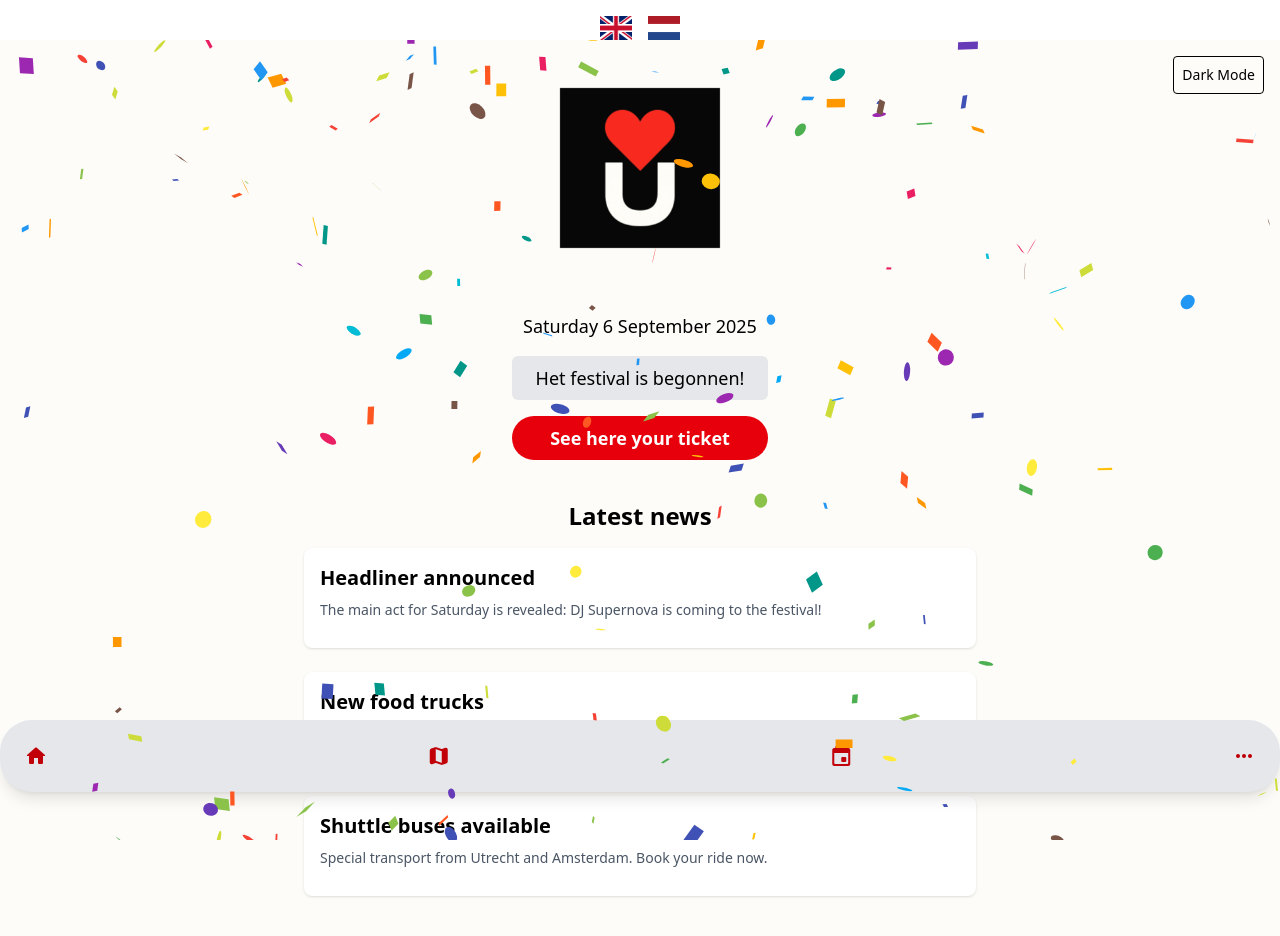
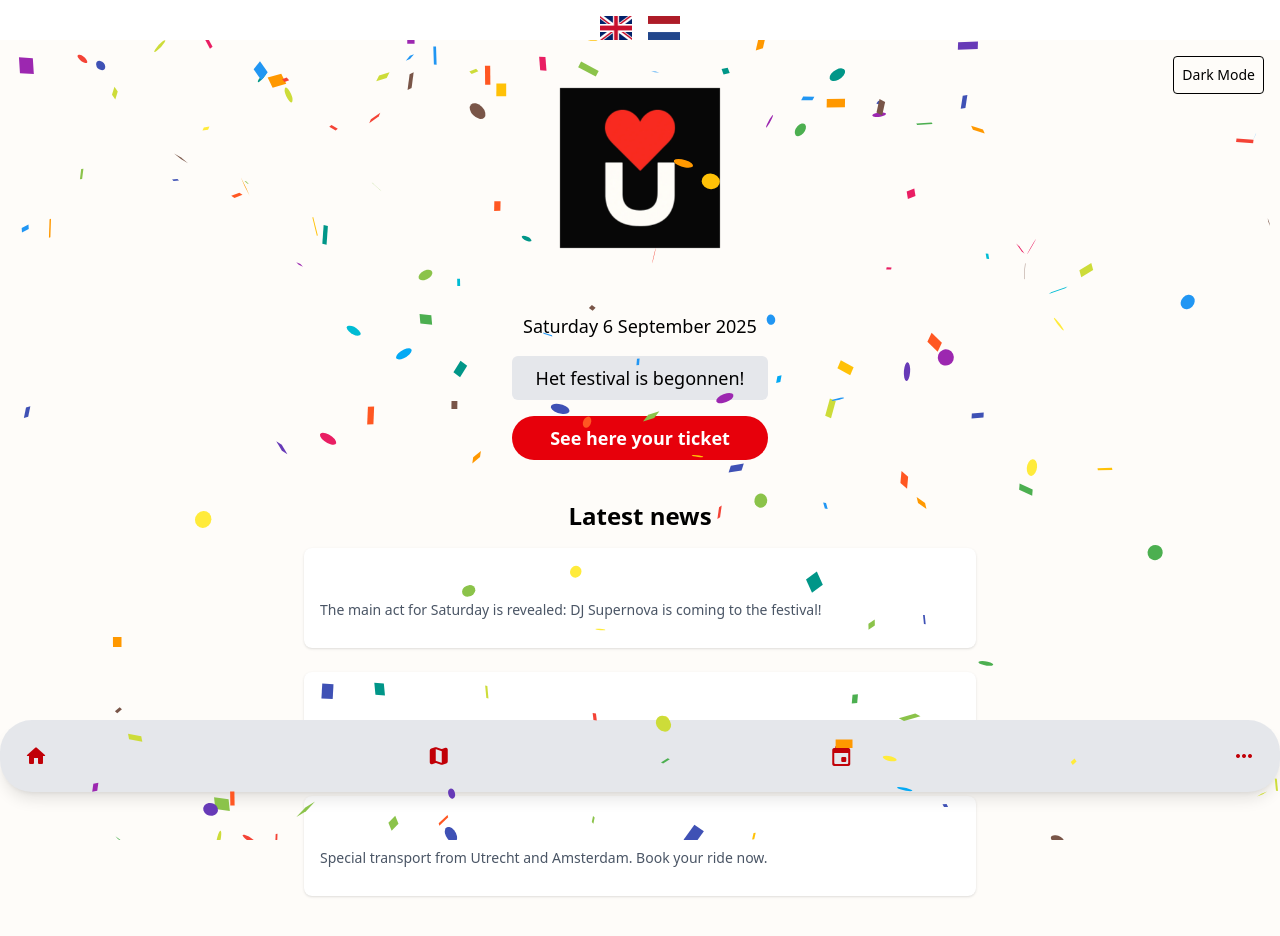
Before and after one commit to Markp33/love-u-festival, a React (Vite) app in the folder react/: page / in a window 1280 px wide. Shown: the top 936 px of the page. Built offline with nearby package versions, Linux system fonts and the light colour scheme.

Commit message:
home page improvements

```diff
--- a/react/src/pages/Home.jsx
+++ b/react/src/pages/Home.jsx
@@ -2,6 +2,7 @@ import React, { useEffect, useState } from "react";
 import LogoBlack from "../assets/LogoBlack.png";
 import { useTranslation } from "react-i18next";
 import Confetti from "react-confetti";
+import { Link } from "react-router"; // Add this import at the top
 
 export default function Home() {
   const [timeLeft, setTimeLeft] = useState(getTimeLeft());
@@ -64,20 +65,20 @@ export default function Home() {
           {t("news")}
         </h2>
 
-        <div className="bg-white dark:bg-gray-800 rounded-lg shadow p-4">
-          <h3 className="text-xl font-semibold mb-2">{t("news1_title")}</h3>
+        <Link to="/more" className="block bg-white dark:bg-gray-800 rounded-lg shadow p-4 hover:ring-2 hover:ring-red-400 transition">
+          <h3 className="text-xl font-semibold mb-2 text-white">{t("news1_title")}</h3>
           <p className="text-sm text-gray-600 dark:text-gray-300 mb-3">{t("news1_text")}</p>
-        </div>
+        </Link>
 
-        <div className="bg-white dark:bg-gray-800 rounded-lg shadow p-4">
-          <h3 className="text-xl font-semibold mb-2">{t("news2_title")}</h3>
+        <Link to="/more" className="block bg-white dark:bg-gray-800 rounded-lg shadow p-4 hover:ring-2 hover:ring-red-400 transition">
+          <h3 className="text-xl font-semibold mb-2 text-white">{t("news2_title")}</h3>
           <p className="text-sm text-gray-600 dark:text-gray-300 mb-3">{t("news2_text")}</p>
-        </div>
+        </Link>
 
-        <div className="bg-white dark:bg-gray-800 rounded-lg shadow p-4">
-          <h3 className="text-xl font-semibold mb-2">{t("news3_title")}</h3>
+        <Link to="/more" className="block bg-white dark:bg-gray-800 rounded-lg shadow p-4 hover:ring-2 hover:ring-red-400 transition">
+          <h3 className="text-xl font-semibold mb-2 text-white">{t("news3_title")}</h3>
           <p className="text-sm text-gray-600 dark:text-gray-300 mb-3">{t("news3_text")}</p>
-        </div>
+        </Link>
       </div>
     </div>
   );
```
